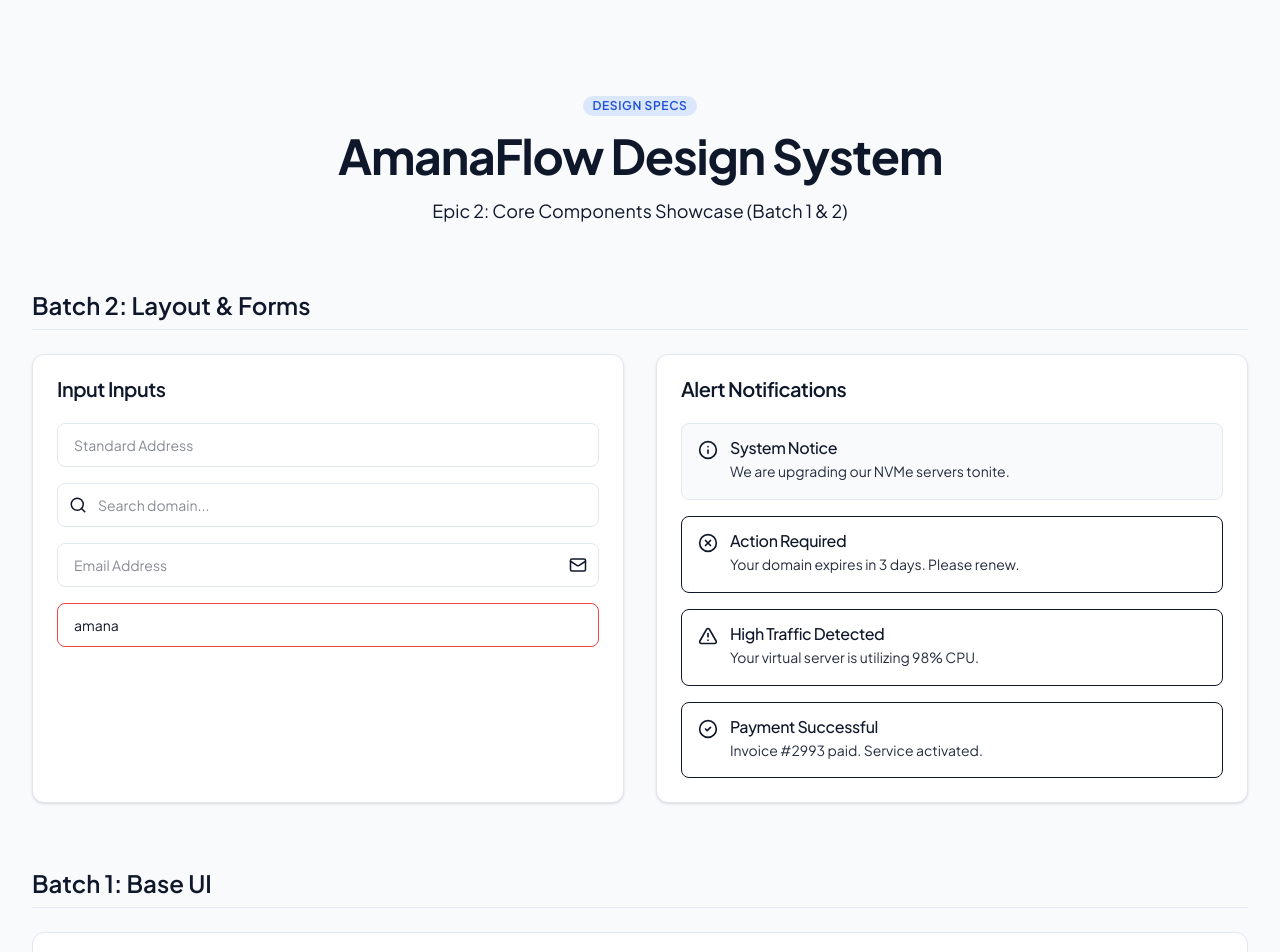
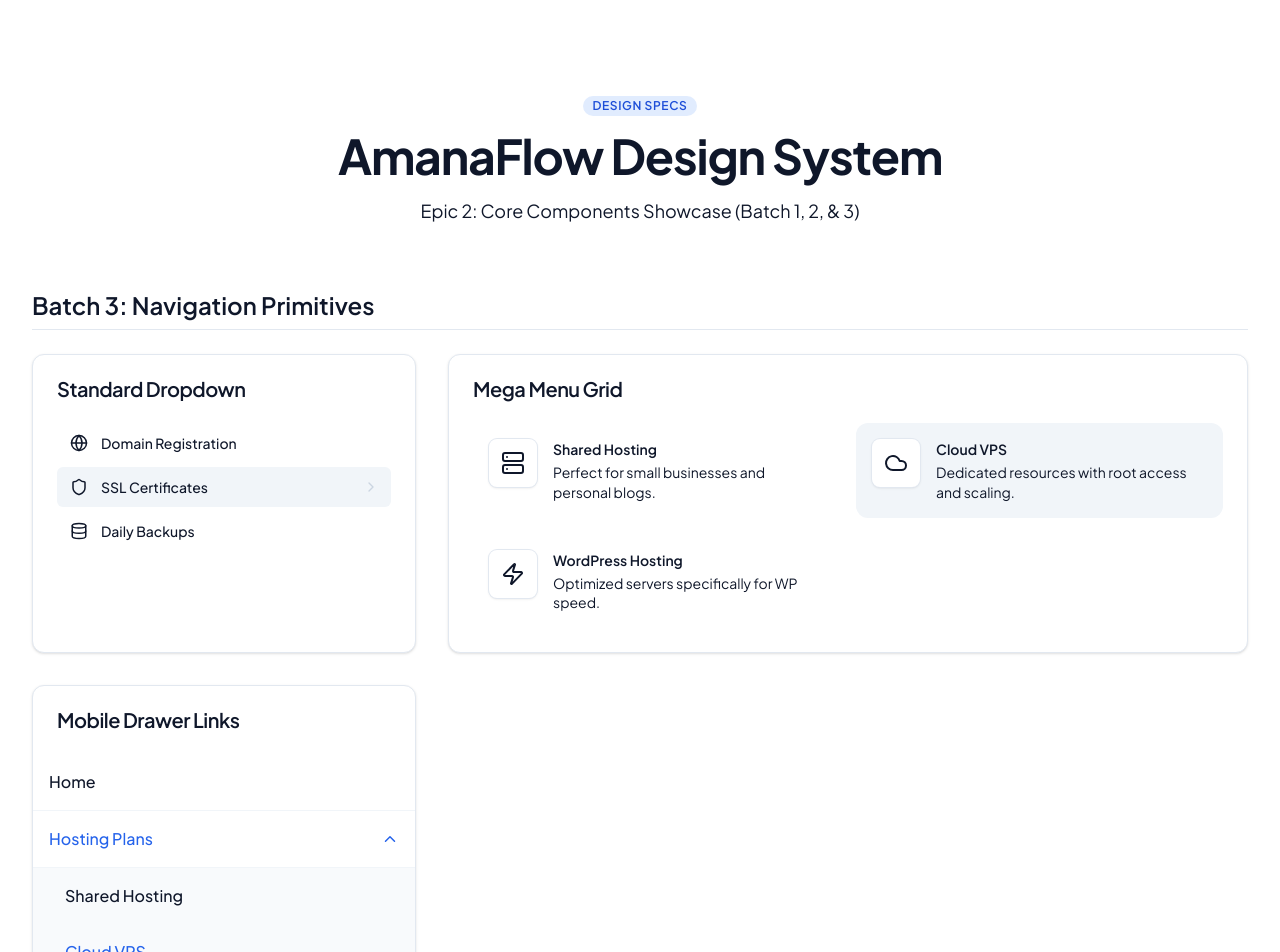
Before and after one commit to mahmudulhassan-dev/amanaflowhosting, a Next.js app: page / in a window 1280 px wide. Shown: the top 952 px of the page. Built offline with nearby package versions, Linux system fonts and the light colour scheme.

Commit message:
feat(ui): build dropdown and mega menu primitives for batch 3

```diff
--- a/src/app/page.tsx
+++ b/src/app/page.tsx
@@ -5,57 +5,107 @@ import { Input } from "@/components/ui/Input";
 import { Alert, AlertDescription, AlertTitle } from "@/components/ui/Alert";
 import { SectionWrapper } from "@/components/layout/SectionWrapper";
 import { SectionHeader } from "@/components/layout/SectionHeader";
-import { Globe, Shield, Zap, CheckCircle2, Search, Mail, AlertTriangle } from "lucide-react";
+import { DropdownItem } from "@/components/ui/DropdownItem";
+import { MegaMenuItem } from "@/components/ui/MegaMenuItem";
+import { MobileMenuItem } from "@/components/ui/MobileMenuItem";
+import { Globe, Shield, Zap, CheckCircle2, Search, Mail, Server, Cloud, Database } from "lucide-react";
 
 export default function Epic2Showcase() {
   return (
-    <main className="min-h-screen font-sans text-surface-900 dark:text-surface-50">
+    <main className="min-h-screen bg-surface-50 dark:bg-surface-950 font-sans text-surface-900 dark:text-surface-50">
 
-      {/* ─── SECTION WRAPPER SHOWCASE ─── */}
-      <SectionWrapper hasBackground paddingY="lg">
+      <SectionWrapper paddingY="lg">
         <SectionHeader
           title="AmanaFlow Design System"
-          description="Epic 2: Core Components Showcase (Batch 1 & 2)"
+          description="Epic 2: Core Components Showcase (Batch 1, 2, & 3)"
           badge="Design Specs"
         />
 
         <div className="space-y-16">
 
+          {/* --- BATCH 3 COMPONENTS --- */}
+          <section className="space-y-6">
+            <h2 className="text-2xl font-semibold border-b border-surface-200 dark:border-surface-800 pb-2">Batch 3: Navigation Primitives</h2>
+
+            <div className="grid grid-cols-1 lg:grid-cols-3 gap-8">
+
+              {/* Dropdown Items */}
+              <Card>
+                <CardHeader>
+                  <CardTitle>Standard Dropdown</CardTitle>
+                </CardHeader>
+                <CardContent className="flex flex-col gap-1">
+                  <DropdownItem href="#" icon={<Globe size={18} />}>Domain Registration</DropdownItem>
+                  <DropdownItem href="#" icon={<Shield size={18} />} showArrow isActive>SSL Certificates</DropdownItem>
+                  <DropdownItem href="#" icon={<Database size={18} />}>Daily Backups</DropdownItem>
+                </CardContent>
+              </Card>
+
+              {/* Mega Menu Items */}
+              <Card className="lg:col-span-2">
+                <CardHeader>
+                  <CardTitle>Mega Menu Grid</CardTitle>
+                </CardHeader>
+                <CardContent className="grid grid-cols-1 md:grid-cols-2 gap-4">
+                  <MegaMenuItem
+                    href="#"
+                    icon={<Server size={24} />}
+                    title="Shared Hosting"
+                    description="Perfect for small businesses and personal blogs."
+                  />
+                  <MegaMenuItem
+                    href="#"
+                    icon={<Cloud size={24} />}
+                    title="Cloud VPS"
+                    description="Dedicated resources with root access and scaling."
+                    isActive
+                  />
+                  <MegaMenuItem
+                    href="#"
+                    icon={<Zap size={24} />}
+                    title="WordPress Hosting"
+                    description="Optimized servers specifically for WP speed."
+                  />
+                </CardContent>
+              </Card>
+
+              {/* Mobile Menu */}
+              <Card className="lg:col-span-1">
+                <CardHeader>
+                  <CardTitle>Mobile Drawer Links</CardTitle>
+                </CardHeader>
+                <CardContent className="p-0">
+                  <MobileMenuItem href="#">Home</MobileMenuItem>
+                  <MobileMenuItem isParent isOpen>Hosting Plans</MobileMenuItem>
+                  <div className="bg-surface-50 dark:bg-surface-900/50 pl-4 border-b border-surface-100 dark:border-surface-800">
+                    <MobileMenuItem href="#" className="border-none">Shared Hosting</MobileMenuItem>
+                    <MobileMenuItem href="#" className="border-none text-primary-600">Cloud VPS</MobileMenuItem>
+                  </div>
+                  <MobileMenuItem href="#">Contact Us</MobileMenuItem>
+                </CardContent>
+              </Card>
+
+            </div>
+          </section>
+
           {/* --- BATCH 2 COMPONENTS --- */}
           <section className="space-y-6">
             <h2 className="text-2xl font-semibold border-b border-surface-200 dark:border-surface-800 pb-2">Batch 2: Layout & Forms</h2>
-
             <div className="grid grid-cols-1 md:grid-cols-2 gap-8">
-              {/* Inputs */}
               <Card>
-                <CardHeader>
-                  <CardTitle>Input Inputs</CardTitle>
-                </CardHeader>
+                <CardHeader><CardTitle>Form Inputs</CardTitle></CardHeader>
                 <CardContent className="space-y-4">
-                  <Input placeholder="Standard Address" />
                   <Input placeholder="Search domain..." iconLeft={<Search size={18} />} />
                   <Input placeholder="Email Address" type="email" iconRight={<Mail size={18} />} />
                   <Input placeholder="Invalid domain" error defaultValue="amana" />
                 </CardContent>
               </Card>
-
-              {/* Alerts */}
               <Card>
-                <CardHeader>
-                  <CardTitle>Alert Notifications</CardTitle>
-                </CardHeader>
+                <CardHeader><CardTitle>Alert Notifications</CardTitle></CardHeader>
                 <CardContent className="space-y-4">
-                  <Alert variant="default">
-                    <AlertTitle>System Notice</AlertTitle>
-                    <AlertDescription>We are upgrading our NVMe servers tonite.</AlertDescription>
-                  </Alert>
                   <Alert variant="error">
                     <AlertTitle>Action Required</AlertTitle>
                     <AlertDescription>Your domain expires in 3 days. Please renew.</AlertDescription>
-                  </Alert>
-                  <Alert variant="warning">
-                    <AlertTitle>High Traffic Detected</AlertTitle>
-                    <AlertDescription>Your virtual server is utilizing 98% CPU.</AlertDescription>
                   </Alert>
                   <Alert variant="success">
                     <AlertTitle>Payment Successful</AlertTitle>
@@ -78,7 +128,7 @@ export default function Epic2Showcase() {
               <Button variant="destructive">Destructive</Button>
             </div>
 
-            <div className="flex gap-4">
+            <div className="flex gap-4 p-6 bg-white dark:bg-surface-900 rounded-xl border border-surface-200 dark:border-surface-800">
               <Badge variant="primary" dot>New Feature</Badge>
               <Badge variant="success" dot>Operational</Badge>
               <Badge variant="warning" dot>Maintenance</Badge>
--- /dev/null
+++ b/src/components/ui/DropdownItem.tsx
@@ -0,0 +1,49 @@
+import * as React from "react";
+import { cn } from "@/lib/utils";
+import Link from "next/link";
+import { ChevronRight } from "lucide-react";
+
+export interface DropdownItemProps extends React.AnchorHTMLAttributes<HTMLAnchorElement> {
+  href: string;
+  icon?: React.ReactNode;
+  showArrow?: boolean;
+  isActive?: boolean;
+}
+
+const DropdownItem = React.forwardRef<HTMLAnchorElement, DropdownItemProps>(
+  ({ className, href, icon, showArrow, isActive, children, ...props }, ref) => {
+    return (
+      <Link
+        href={href}
+        ref={ref}
+        className={cn(
+          "group flex items-center justify-between rounded-md px-3 py-2.5 text-sm font-medium transition-colors outline-none hover:bg-surface-100 hover:text-surface-900 focus:bg-surface-100 dark:hover:bg-surface-800 dark:hover:text-surface-50 dark:focus:bg-surface-800",
+          isActive
+            ? "bg-surface-100 text-surface-900 dark:bg-surface-800 dark:text-surface-50"
+            : "text-surface-600 dark:text-surface-300",
+          className
+        )}
+        {...props}
+      >
+        <div className="flex items-center gap-3">
+          {icon && (
+            <span className="flex h-5 w-5 shrink-0 items-center justify-center text-surface-400 group-hover:text-primary-600 dark:text-surface-500 dark:group-hover:text-primary-400">
+              {icon}
+            </span>
+          )}
+          <span>{children}</span>
+        </div>
+
+        {showArrow && (
+          <ChevronRight
+            size={16}
+            className="text-surface-300 transition-transform group-hover:translate-x-0.5 group-hover:text-surface-500 dark:text-surface-600 dark:group-hover:text-surface-400"
+          />
+        )}
+      </Link>
+    );
+  }
+);
+DropdownItem.displayName = "DropdownItem";
+
+export { DropdownItem };
--- /dev/null
+++ b/src/components/ui/MegaMenuItem.tsx
@@ -0,0 +1,45 @@
+import * as React from "react";
+import { cn } from "@/lib/utils";
+import Link from "next/link";
+
+export interface MegaMenuItemProps extends React.AnchorHTMLAttributes<HTMLAnchorElement> {
+  href: string;
+  icon: React.ReactNode;
+  title: string;
+  description: string;
+  isActive?: boolean;
+}
+
+const MegaMenuItem = React.forwardRef<HTMLAnchorElement, MegaMenuItemProps>(
+  ({ className, href, icon, title, description, isActive, ...props }, ref) => {
+    return (
+      <Link
+        href={href}
+        ref={ref}
+        className={cn(
+          "group flex items-start gap-4 rounded-xl p-4 transition-all hover:bg-surface-100 focus:outline-none focus:ring-2 focus:ring-primary-500/20 dark:hover:bg-surface-800/50",
+          isActive ? "bg-surface-100 dark:bg-surface-800/50" : "bg-transparent",
+          className
+        )}
+        {...props}
+      >
+        <div className="flex h-12 w-12 shrink-0 items-center justify-center rounded-lg bg-white shadow-sm ring-1 ring-surface-200 transition-colors group-hover:bg-primary-50 group-hover:ring-primary-100 dark:bg-surface-900 dark:ring-surface-800 dark:group-hover:bg-primary-950/30 dark:group-hover:ring-primary-900">
+          <span className="text-surface-500 transition-colors group-hover:text-primary-600 dark:text-surface-400 dark:group-hover:text-primary-400">
+            {icon}
+          </span>
+        </div>
+        <div className="flex flex-col gap-1">
+          <h4 className="text-sm font-semibold text-surface-900 transition-colors group-hover:text-primary-700 dark:text-surface-50 dark:group-hover:text-primary-400">
+            {title}
+          </h4>
+          <p className="text-sm text-surface-500 dark:text-surface-400 leading-snug">
+            {description}
+          </p>
+        </div>
+      </Link>
+    );
+  }
+);
+MegaMenuItem.displayName = "MegaMenuItem";
+
+export { MegaMenuItem };
--- /dev/null
+++ b/src/components/ui/MobileMenuItem.tsx
@@ -0,0 +1,62 @@
+import * as React from "react";
+import { cn } from "@/lib/utils";
+import Link from "next/link";
+import { ChevronDown } from "lucide-react";
+
+export interface MobileMenuItemProps extends React.AnchorHTMLAttributes<HTMLAnchorElement> {
+  href?: string;
+  isParent?: boolean;
+  isOpen?: boolean;
+  onToggle?: () => void;
+  isActive?: boolean;
+}
+
+const MobileMenuItem = React.forwardRef<HTMLAnchorElement, MobileMenuItemProps>(
+  ({ className, href, isParent, isOpen, onToggle, isActive, children, ...props }, ref) => {
+
+    // If it's a parent, it acts as a button to toggle submenus.
+    if (isParent) {
+      return (
+        <button
+          className={cn(
+            "flex w-full items-center justify-between border-b border-surface-100 px-4 py-4 text-left text-base font-medium transition-colors hover:bg-surface-50 dark:border-surface-800 dark:hover:bg-surface-900",
+            isOpen ? "text-primary-600 dark:text-primary-400" : "text-surface-900 dark:text-surface-50",
+            className
+          )}
+          onClick={onToggle}
+          type="button"
+        >
+          <span>{children}</span>
+          <ChevronDown
+            size={18}
+            className={cn(
+              "transition-transform duration-200",
+              isOpen ? "rotate-180 text-primary-600 dark:text-primary-400" : "text-surface-400"
+            )}
+          />
+        </button>
+      );
+    }
+
+    // Standard mobile link
+    return (
+      <Link
+        href={href || "#"}
+        ref={ref}
+        className={cn(
+          "block w-full border-b border-surface-100 px-4 py-4 text-base font-medium transition-colors hover:bg-surface-50 hover:text-primary-600 dark:border-surface-800 dark:hover:bg-surface-900 dark:hover:text-primary-400",
+          isActive
+            ? "text-primary-600 dark:text-primary-400"
+            : "text-surface-600 dark:text-surface-300",
+          className
+        )}
+        {...props}
+      >
+        {children}
+      </Link>
+    );
+  }
+);
+MobileMenuItem.displayName = "MobileMenuItem";
+
+export { MobileMenuItem };
```
